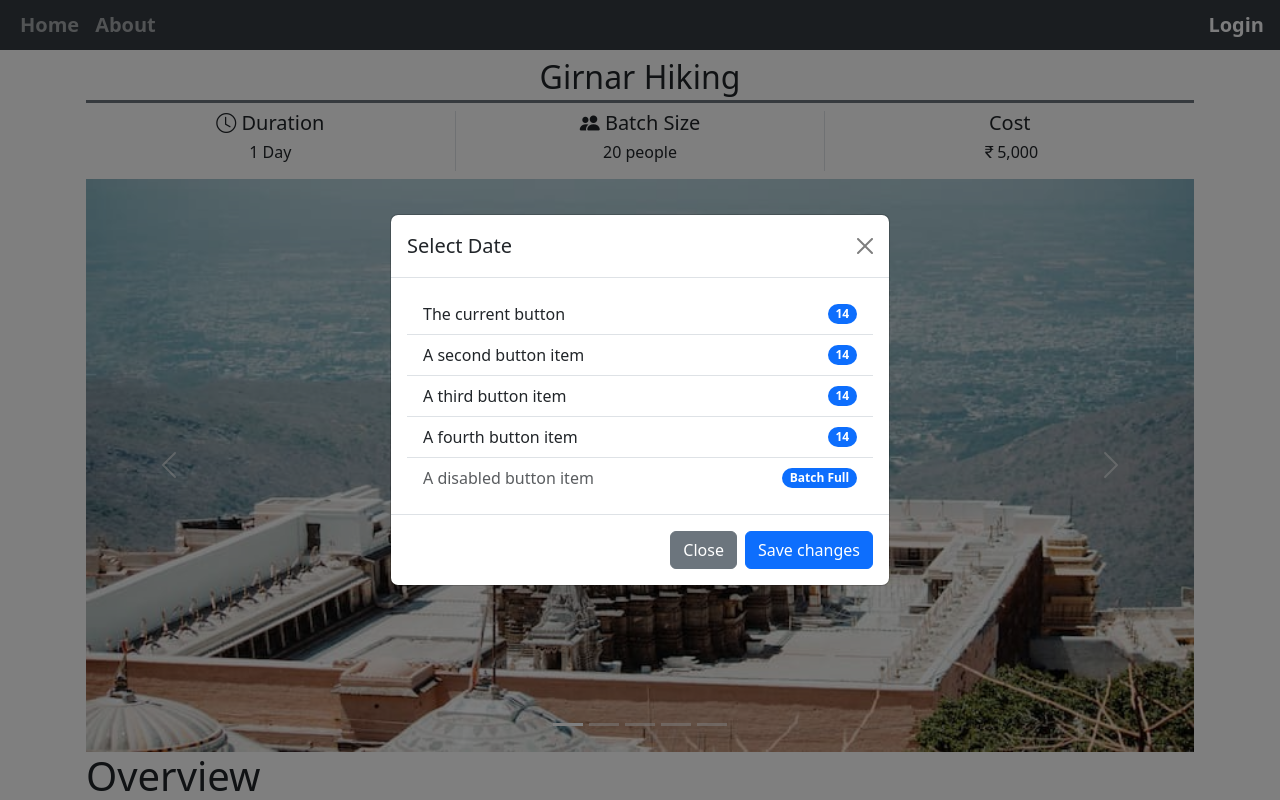
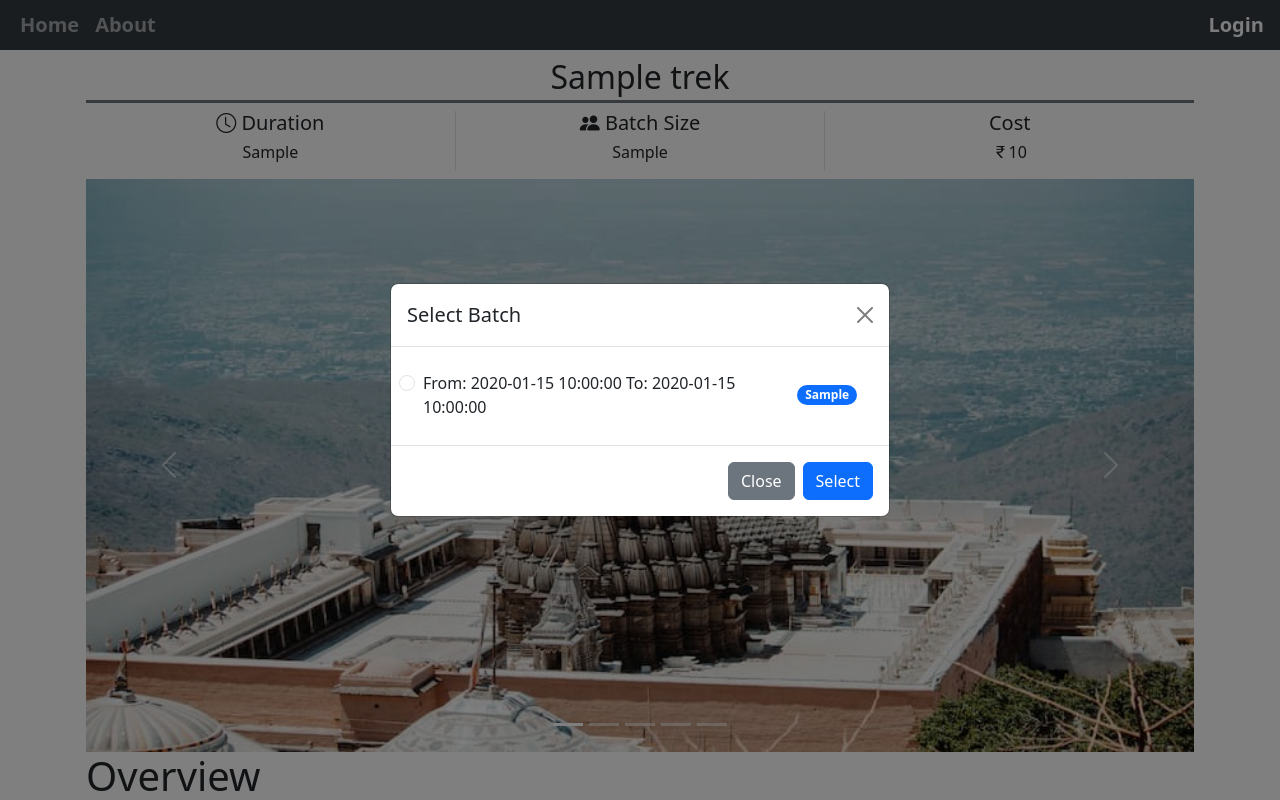
Before and after one commit to AarjavJani/Trek-Toppers, a PHP site: page /Gorgeous-Girnar.php in a window 1280 px wide, after a click on "Book tickets". Run offline with PHP 8.4, Linux system fonts and the light colour scheme; tables that the repository leaves empty or names only in its code hold one stand-in row (values such as "Sample post"); data that the repository does not hold is empty; some libraries are stand-ins or nearby versions.

Commit message:
Queries Done

```diff
--- a/Gorgeous-Girnar.php
+++ b/Gorgeous-Girnar.php
@@ -34,13 +34,13 @@
       <div class="collapse navbar-collapse" id="navbarSupportedContent">
         <ul class="navbar-nav me-auto mb-2 mb-lg-0 fw-bold">
           <li class="nav-item">
-            <a class="nav-link fs-5" aria-current="page" href="./home.html">Home</a>
+            <a class="nav-link fs-5" aria-current="page" href="./home.php">Home</a>
           </li>
           <li class="nav-item">
-            <a class="nav-link fs-5" href="./about.html">About</a>
+            <a class="nav-link fs-5" href="./about.php">About</a>
           </li>
           <li class="nav-item position position-fixed end-0 me-2">
-            <a class="nav-link fs-5 link-light" href="./login.html">Login</a>
+            <a class="nav-link fs-5 link-light" href="./login.php">Login</a>
           </li>
         </ul>
       </div>
@@ -50,10 +50,15 @@
   <!-- /Navbar -->
 
   <!-- Content -->
+  <?php
+  $query = "SELECT t.TrekName, t.Batch_capacity, t.Price, h.Duration FROM trek t INNER JOIN highlights h ON t.Trek_ID = h.Trek_ID WHERE t.Trek_ID=1";
+  $result = mysqli_query($conn, $query);
+  $row = mysqli_fetch_assoc($result);
+  ?>
   <div class="container p-0 px-3 mb-4">
     <!-- Content Heading -->
     <h2 class="border-bottom border-3 border-secondary text-center text-middle mb-0 mt-2 pb-1">
-      Girnar Hiking
+      <?php echo $row['TrekName']; ?>
     </h2>
     <!-- /Content Heading -->
 
@@ -73,13 +78,13 @@
 
       <div class="row">
         <div class="col">
-          <h6>1 Day</h6>
+          <h6><?php echo $row['Duration']; ?></h6>
         </div>
         <div class="col border-start border-end">
-          <h6>20 people</h6>
+          <h6><?php echo $row['Batch_capacity']; ?></h6>
         </div>
         <div class="col">
-          <h6><i class="bi bi-currency-rupee"></i>5,000</h6>
+          <h6><i class="bi bi-currency-rupee"></i><?php echo $row['Price']; ?></h6>
         </div>
       </div>
     </div>
@@ -221,40 +226,74 @@
       <div class="modal-dialog modal-dialog-centered modal-dialog-scrollable modal-fullscreen-sm-down">
         <div class="modal-content">
           <div class="modal-header">
-            <h5 class="modal-title">Select Date</h5>
+            <h5 class="modal-title">Select Batch</h5>
             <button type="button" class="btn-close" data-bs-dismiss="modal" aria-label="Close"></button>
           </div>
           <div class="modal-body">
-            <div class="list-group list-group-flush">
-              <button type="button" class="list-group-item list-group-item-action d-flex justify-content-between align-items-center" aria-current="true">
-                The current button
-                <span class="badge text-bg-primary rounded-pill">14</span>
-              </button>
-              <button type="button" class="list-group-item list-group-item-action d-flex justify-content-between align-items-center">A
-                second button item
-                <span class="badge text-bg-primary rounded-pill">14</span>
-              </button>
-              <button type="button" class="list-group-item list-group-item-action d-flex justify-content-between align-items-center">A third
-                button item
-                <span class="badge text-bg-primary rounded-pill">14</span>
-              </button>
-              <button type="button" class="list-group-item list-group-item-action d-flex justify-content-between align-items-center">A
-                fourth button item
-                <span class="badge text-bg-primary rounded-pill">14</span>
-              </button>
-              <button type="button" class="list-group-item list-group-item-action d-flex justify-content-between align-items-center" disabled>A disabled button item
-                <span class="badge text-bg-primary rounded-pill">Batch Full</span>
-              </button>
-            </div>
+            <?php
+            // Fetching batches data from the database
+            $query = "SELECT * FROM `batches` WHERE Trek_ID=1";
+            $result = mysqli_query($conn, $query);
+            if (mysqli_num_rows($result) > 0) {
+              echo '<div class="list-group list-group-flush">';
+              $counter = 1;
+
+              // Loop through each batch and display buttons
+              while ($row = mysqli_fetch_assoc($result)) {
+                echo '<div class="list-group list-group-flush">';
+                echo '<div class="form-check list-group-item list-group-item-action">';
+                if ($row['people'] == 20) {
+                  echo '<input class="form-check-input" type="radio" name="flexRadioDefault" id="flexRadioDefault' . $counter . '" disabled>';
+                  echo '<label class="form-check-label d-flex justify-content-between align-items-center" for="flexRadioDefault' . $counter . '">';
+                  echo 'From: ' . $row['from_date'] . ' To: ' . $row['to_date'];
+                  echo '<span class="badge text-bg-primary rounded-pill">Batch Full</span>';
+                } else {
+                  echo '<input class="form-check-input" type="radio" name="flexRadioDefault" id="flexRadioDefault' . $counter . '">';
+                  echo '<label class="form-check-label d-flex justify-content-between align-items-center" for="flexRadioDefault' . $counter . '">';
+                  echo 'From: ' . $row['from_date'] . ' To: ' . $row['to_date'];
+                  echo '<span class="badge text-bg-primary rounded-pill">' . $row['people'] . '</span>';
+                }
+                echo '</label></div></div>';
+                $counter++;
+              }
+              echo '</div>';
+            } else {
+              echo "No batches found.";
+            }
+            ?>
           </div>
           <div class="modal-footer">
             <button type="button" class="btn btn-secondary" data-bs-dismiss="modal">Close</button>
-            <button type="button" class="btn btn-primary">Save changes</button>
+            <button type="button" class="btn btn-primary" data-bs-toggle="modal" data-bs-target="#PayModal">Select</button>
           </div>
         </div>
       </div>
     </div>
     <!-- /Booking Date modal -->
+
+    <!-- Pay modal -->
+    <div class="modal" tabindex="-1" id="PayModal">
+      <div class="modal-dialog modal-dialog-centered modal-dialog-scrollable modal-fullscreen-sm-down">
+        <div class="modal-content">
+          <div class="modal-header">
+            <h5 class="modal-title">Pay</h5>
+            <button type="button" class="btn-close" data-bs-dismiss="modal" aria-label="Close"></button>
+          </div>
+          <div class="modal-body">
+            <div class="input-group mb-3">
+              <span class="input-group-text">Rs</span>
+              <input type="number" class="form-control" aria-label="Amount">
+            </div>
+          </div>
+          <div class="modal-footer">
+            <button type="button" class="btn btn-secondary" data-bs-toggle="modal" data-bs-target="#DateModal">Back</button>
+            <button type="button" class="btn btn-primary" data-bs-toggle="modal" data-bs-target="">Proceed to Pay</button>
+          </div>
+        </div>
+      </div>
+    </div>
+    <!-- /Pay modal -->
+
 
   </div>
   <!-- /Content -->
@@ -272,10 +311,10 @@
                 <a href="#" class="text-body-secondary link-underline link-underline-opacity-0">Home</a>
               </li>
               <li class="breadcrumb-item">
-                <a href="contact.html" class="text-body-secondary link-underline link-underline-opacity-0">Contact</a>
+                <a href="contact.php" class="text-body-secondary link-underline link-underline-opacity-0">Contact</a>
               </li>
               <li class="breadcrumb-item">
-                <a href="about.html" class="text-body-secondary link-underline link-underline-opacity-0">About</a>
+                <a href="about.php" class="text-body-secondary link-underline link-underline-opacity-0">About</a>
               </li>
               <li class="breadcrumb-item">
                 <a href="#" class="text-body-secondary link-underline link-underline-opacity-0">FAQs</a>
--- a/TODO.txt
+++ b/TODO.txt
@@ -14,6 +14,5 @@
 
 /-----------Trek Page------------/
 3-Modals for Book Ticket Button
-1. Select Persons (Maybe Remove)
 2. Select Date
 3. Select Where to join and your mode of transport to that location.
```
Also changed, not shown: Chadar-Trek.php (+8 -8 lines), Kedarkantha-Peak.php (+8 -8 lines), Valley-of-Flowers.php (+8 -8 lines), cards.php (+33 -4 lines), contact.php (renamed from contact.html, +5 -5 lines), login.php (renamed from signup.html, +6 -24 lines), signup.php (renamed from login.html, +24 -6 lines), index.php (renamed from home.php).
